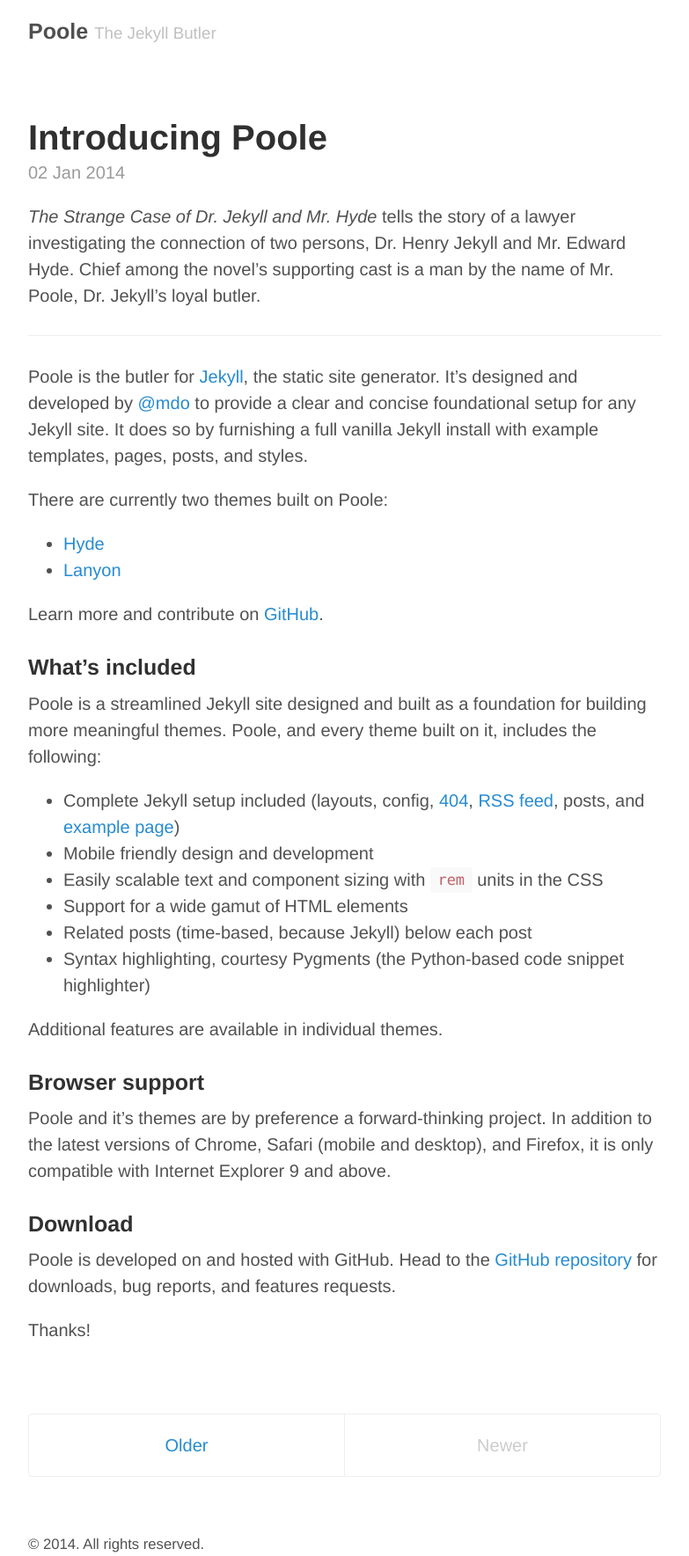
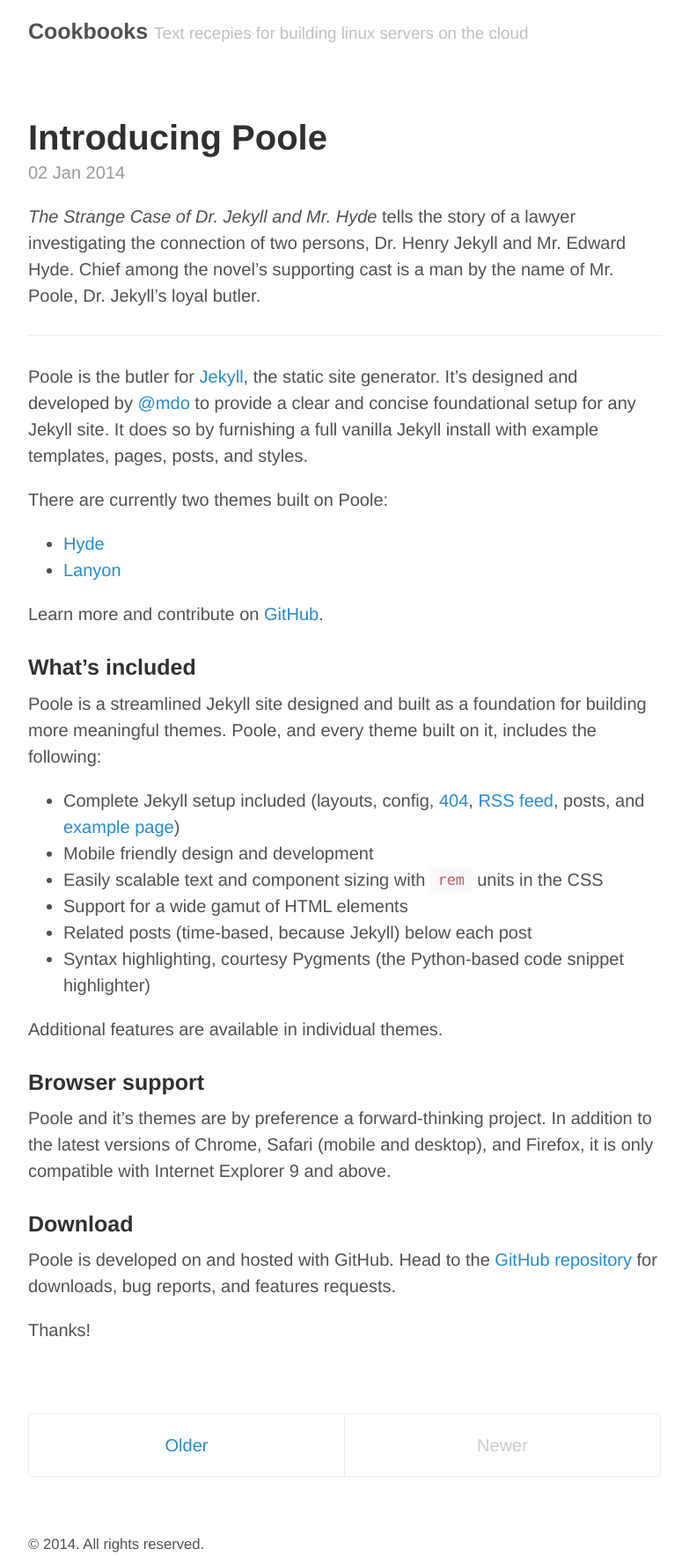
Before and after one commit to antespi/cookbooks, a Jekyll site: the page built from index.html, in a window 1280 px wide. Shown: the whole page at 88% size, without its empty margins (248-1031 px from the left). Built offline with Jekyll 4.4.1, drawn with Linux system fonts in a browser that asks for light colours; the list of posts is cut into pages by our own code.

Commit message:
Personaliation

```diff
--- a/_config.yml
+++ b/_config.yml
@@ -3,17 +3,17 @@ permalink:        pretty
 relative_permalinks: true
 
 # Setup
-title:            Poole
-tagline:          The Jekyll Butler
-url:              http://getpoole.com
+title:            Cookbooks
+tagline:          Text recepies for building linux servers on the cloud
+url:              http://antespi.github.io/cookbooks
 paginate:         1
 baseurl:          /
 author:
-  name:           Mark Otto
-  url:            https://twitter.com/mdo
-  email:          markdotto@gmail.com
+  name:           Antonio Espinosa
+  url:            https://twitter.com/antespi
+  email:          antespi@gmail.com
 
 # Custom vars
 version:          1.0.0
 github:
-  repo:           https://github.com/poole/poole
+  repo:           https://github.com/antespi/cookbooks
```
Also changed, not shown: 1 other file.
